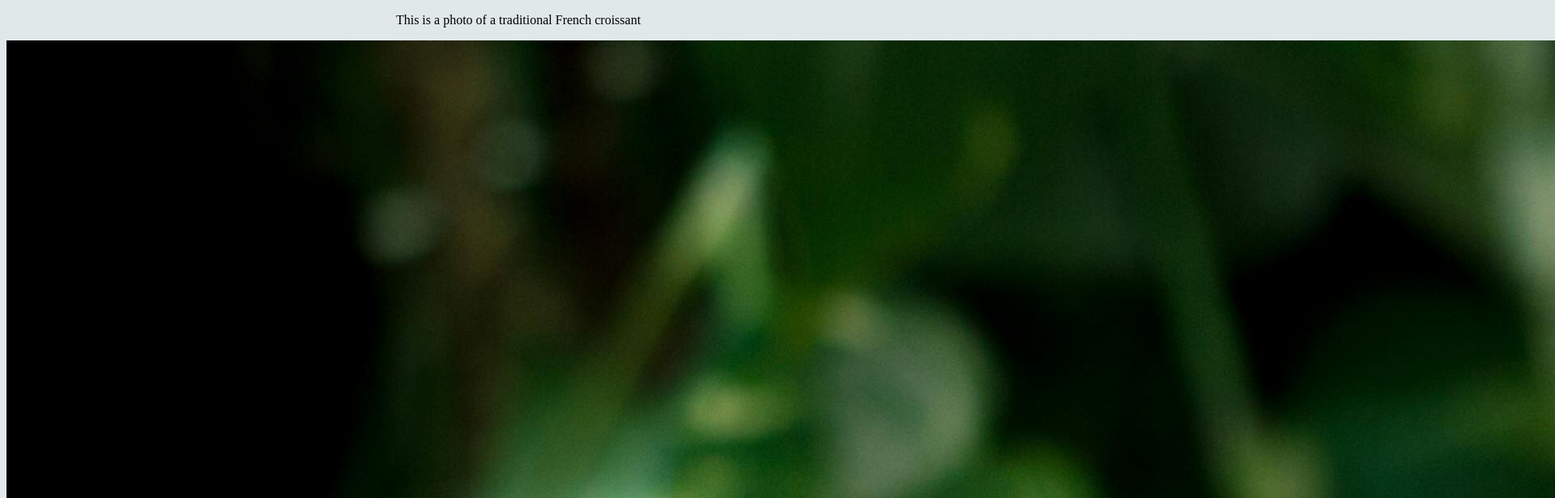
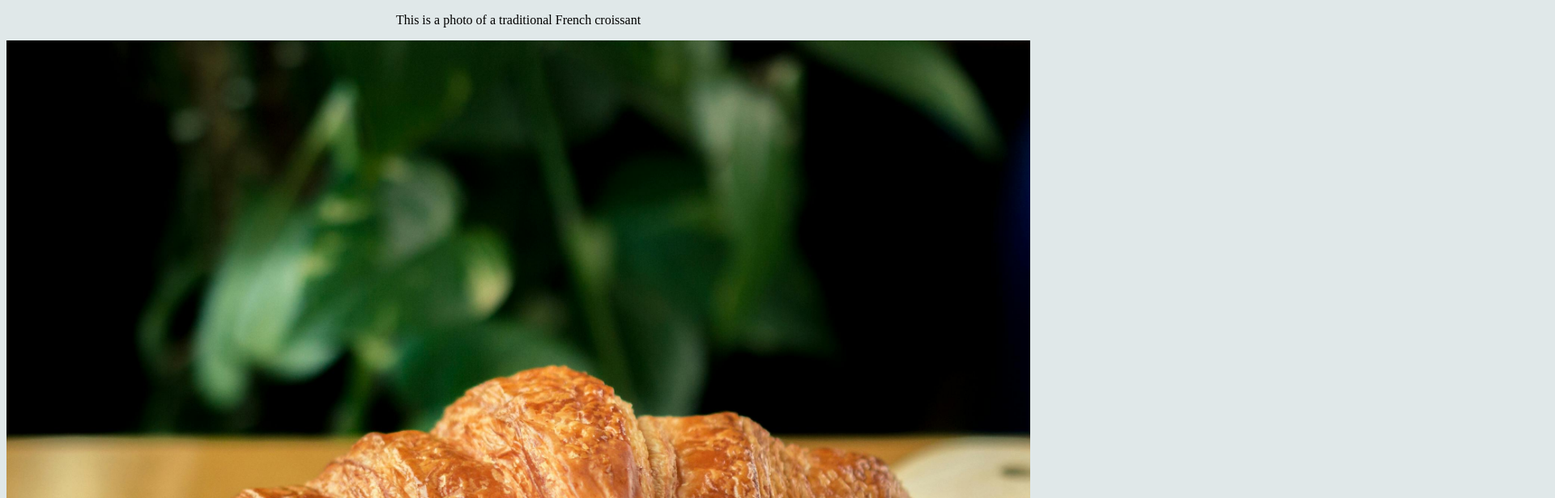
Before and after one commit to leacorrina/Croissant, a plain HTML site: page photo.html in a window 1280 px wide. Shown: the top 616 px of the page at 81% size, 1920 px wide, since content can reach past the window. Drawn offline with Linux system fonts and the light colour scheme.

Commit message:
updated css for image and links

```diff
--- a/styles/styles.css
+++ b/styles/styles.css
@@ -1,4 +1,5 @@
 h1,
+a,
 p,
 footer {
   text-align: center;
@@ -7,3 +8,8 @@ footer {
 body {
   background: rgb(224, 232, 233);
 }
+
+img {
+  max-width: 100%;
+  height: auto;
+}
```
